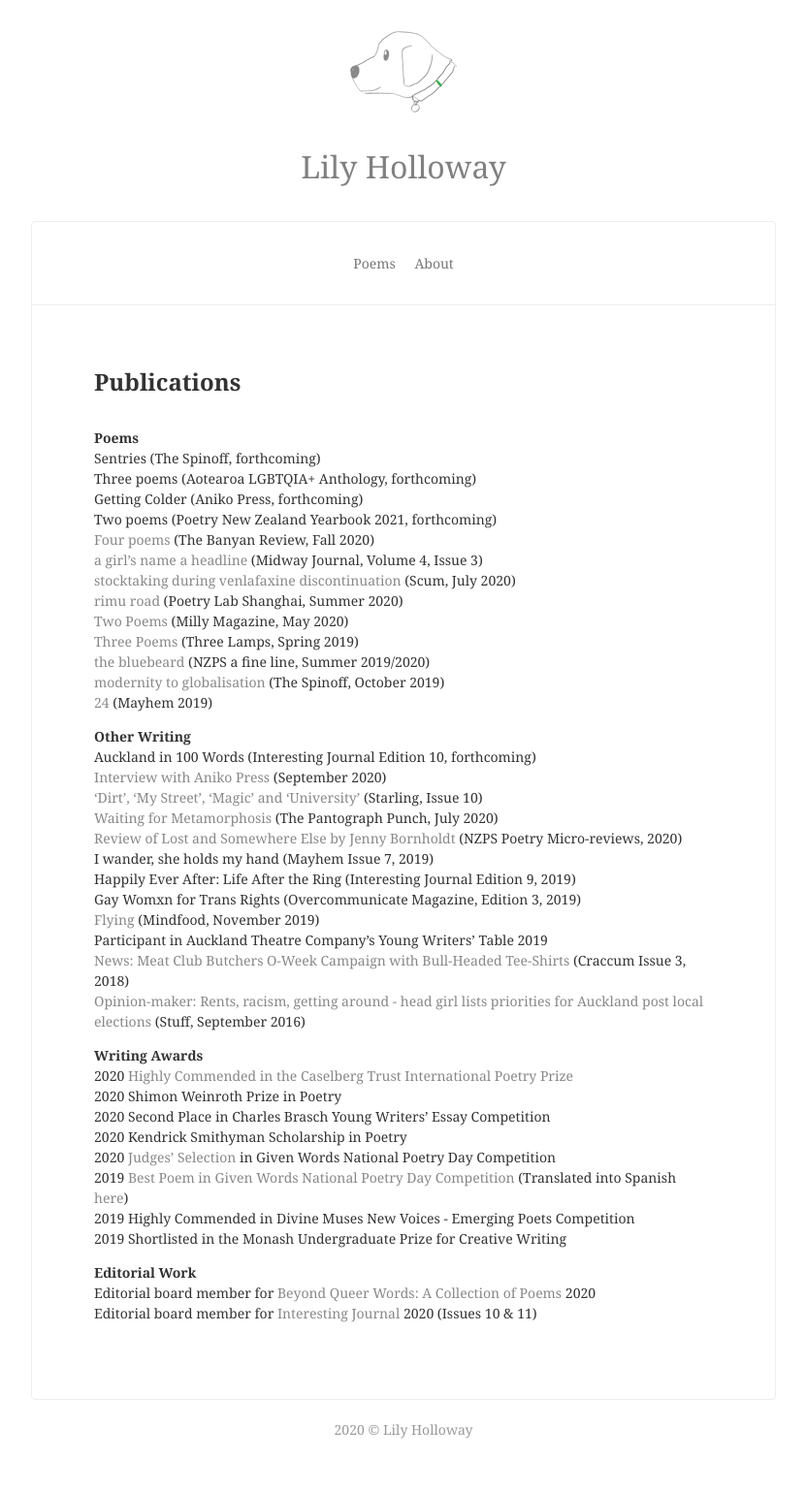
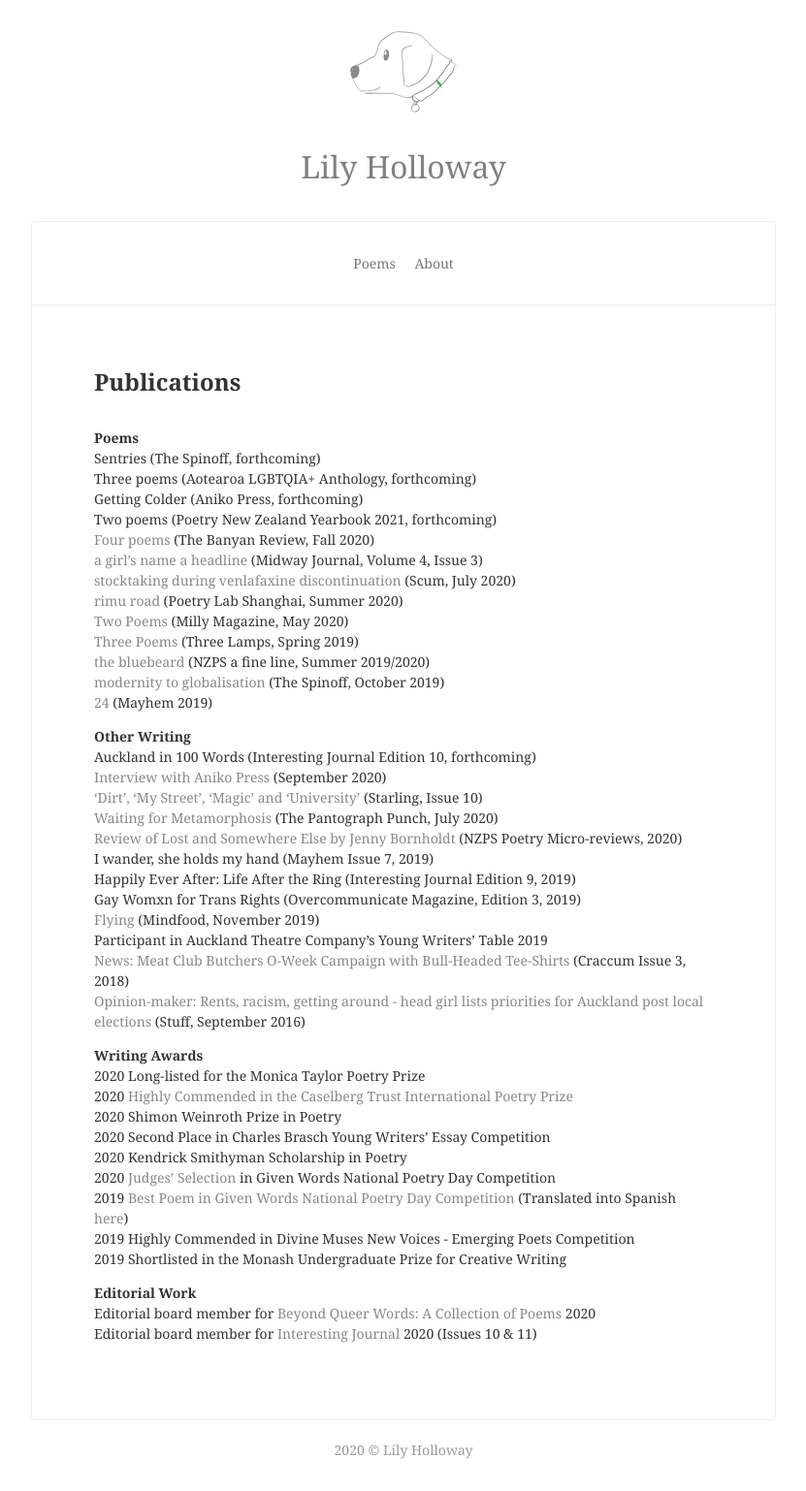
Before and after one commit to lilyholloway/lilyholloway.github.io, a Jekyll site: the page built from cv.md, in a window 1280 px wide. Shown: the whole page at 97% size, without its empty margins (224-1055 px from the left). Built offline with Jekyll 4.4.1, drawn with Linux system fonts in a browser that asks for light colours; nearby versions of some CDN libraries; before the commit the page ends 1517 px from its top, so only the background shows below that.

Commit message:
Update cv.md

```diff
--- a/cv.md
+++ b/cv.md
@@ -34,6 +34,7 @@ Participant in Auckland Theatre Company's Young Writers' Table 2019<br>
 <a href="https://www.stuff.co.nz/auckland/local-news/north-shore-times/84029761/opinionmaker-rents-racism-getting-around--head-girl-lists-priorities-for-auckland-post-local-elections">Opinion-maker: Rents, racism, getting around - head girl lists priorities for Auckland post local elections</a> (Stuff, September 2016)<br>
 
 <b>Writing Awards</b><br>
+2020 Long-listed for the Monica Taylor Poetry Prize<br>
 2020 <a href="https://www.caselbergtrust.org/news/poetry-prize-2020-winners-announced">Highly Commended in the Caselberg Trust International Poetry Prize</a><br>
 2020 Shimon Weinroth Prize in Poetry<br>
 2020 Second Place in Charles Brasch Young Writers' Essay Competition<br>
```
